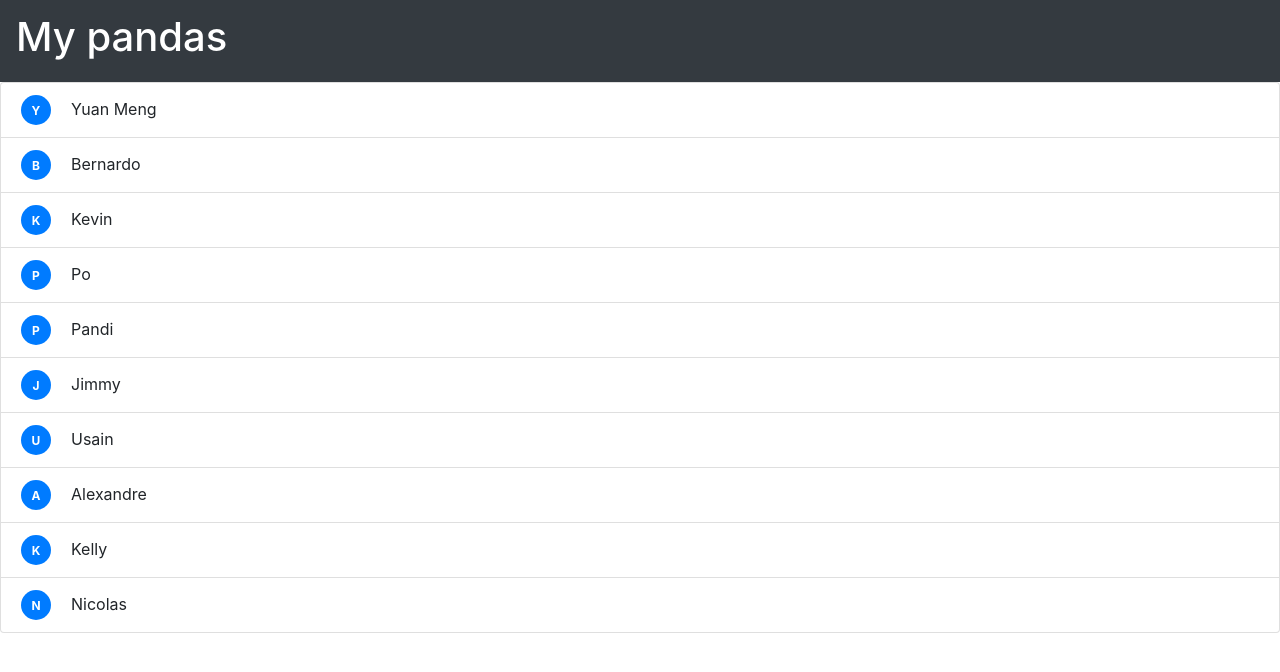
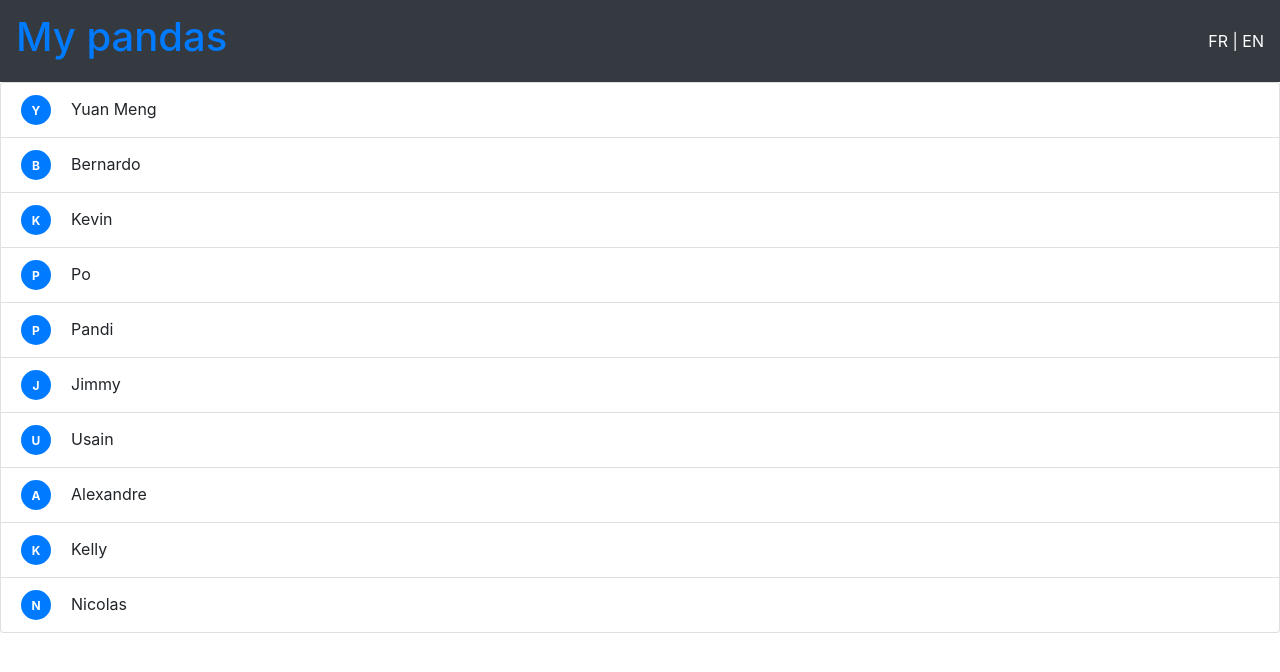
Before and after one commit to chawax/tp-my-pandas, a React (Create React App) app: page /pandas in a window 1280 px wide. Shown: the top 672 px of the page. Built offline with nearby package versions, Linux system fonts and the light colour scheme; data requests are answered from the project's data file.

Commit message:
Changement de la langue

```diff
--- a/src/components/Header/index.tsx
+++ b/src/components/Header/index.tsx
@@ -1,17 +1,44 @@
-import React from 'react';
+import React, { useCallback } from 'react';
 import { Link } from 'react-router-dom';
-import { Navbar, NavbarBrand } from 'reactstrap';
+import { Nav, Navbar, NavbarBrand } from 'reactstrap';
 import { useTranslation } from 'react-i18next';
 
 const Header: React.FC = () => {
-  const { t } = useTranslation();
+  const { t, i18n } = useTranslation();
+
+  const handleChangeLanguage = useCallback(
+    (language: string) => {
+      i18n.changeLanguage(language);
+    },
+    [i18n],
+  );
+
   return (
-    <Navbar color="dark" dark expand="md">
+    <Navbar color="dark" expand="md" className="d-flex justify-content-between">
       <Link to="/">
         <NavbarBrand>
           <h1>{t('app.title')}</h1>
         </NavbarBrand>
       </Link>
+      <Nav style={{ color: 'white' }}>
+        <span
+          style={{ cursor: 'pointer' }}
+          onClick={() => {
+            handleChangeLanguage('fr');
+          }}
+        >
+          FR
+        </span>
+        &nbsp;|&nbsp;
+        <span
+          style={{ cursor: 'pointer' }}
+          onClick={() => {
+            handleChangeLanguage('en');
+          }}
+        >
+          EN
+        </span>
+      </Nav>
     </Navbar>
   );
 };
```
